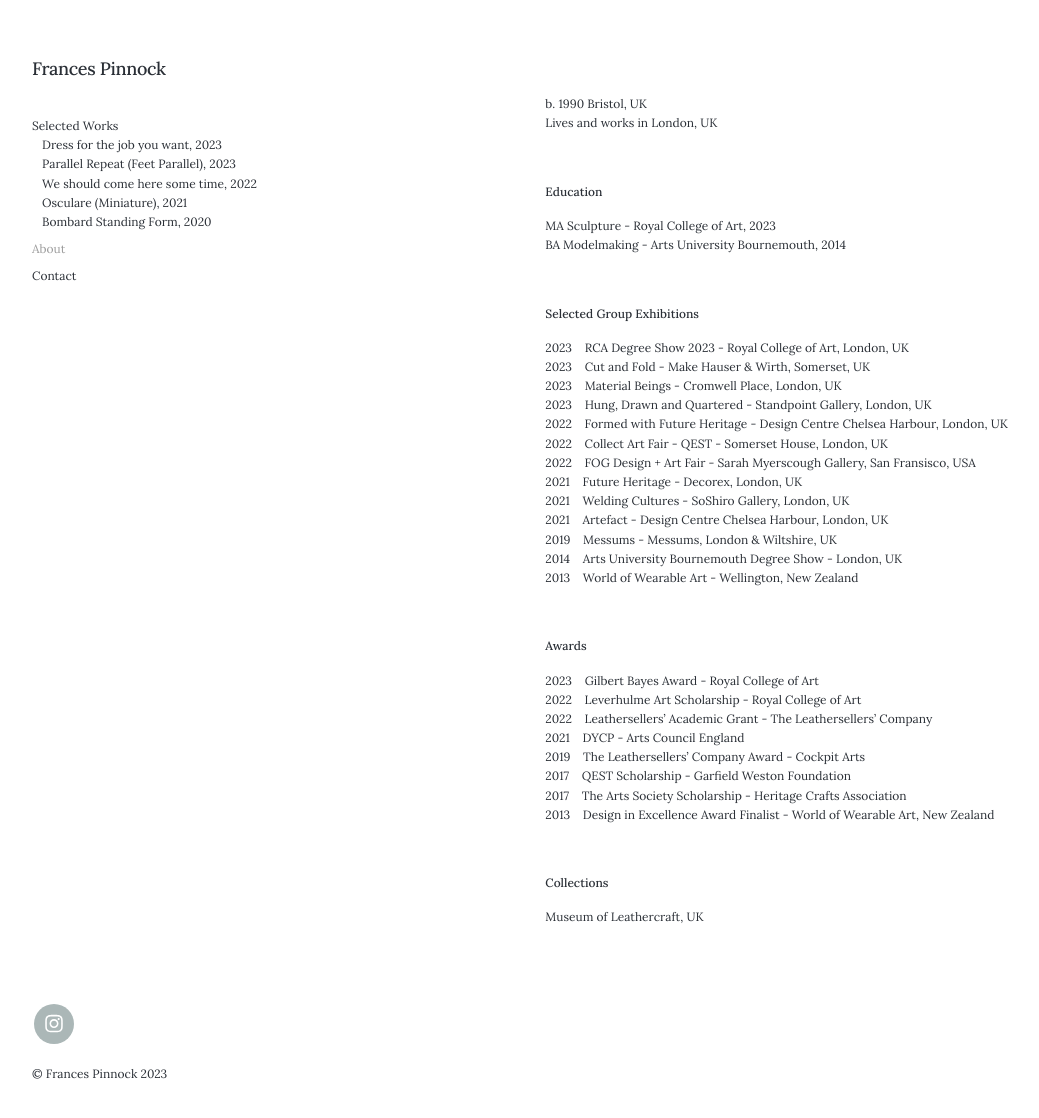
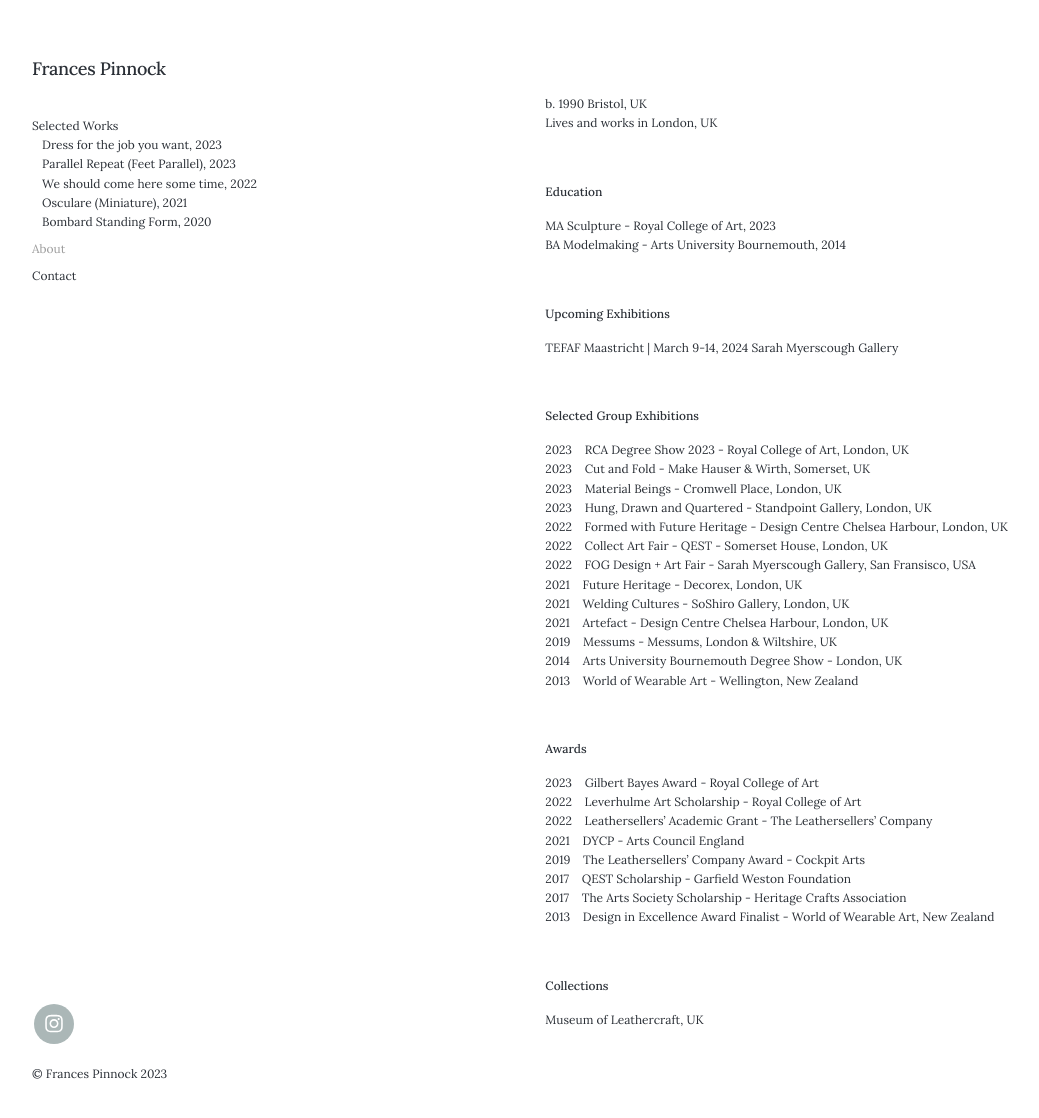
Before and after one commit to francespinnock/francespinnock.github.io, a Jekyll site: the page built from _pages/about.md, in a window 1280 px wide and 1123 px high. Shown: the top 1118 px of the window, without its empty margins (28-1067 px from the left). Built offline with Jekyll 4.4.1, drawn with Linux system fonts in a browser that asks for light colours; nearby versions of some CDN libraries.

Commit message:
Update about.md

```diff
--- a/_pages/about.md
+++ b/_pages/about.md
@@ -17,6 +17,13 @@ Lives and works in London, UK
 
 MA Sculpture - Royal College of Art, 2023
 BA Modelmaking - Arts University Bournemouth, 2014
+
+<br />
+
+**Upcoming Exhibitions**
+
+TEFAF Maastricht | March 9-14, 2024
+Sarah Myerscough Gallery
 
 <br />
 
```
